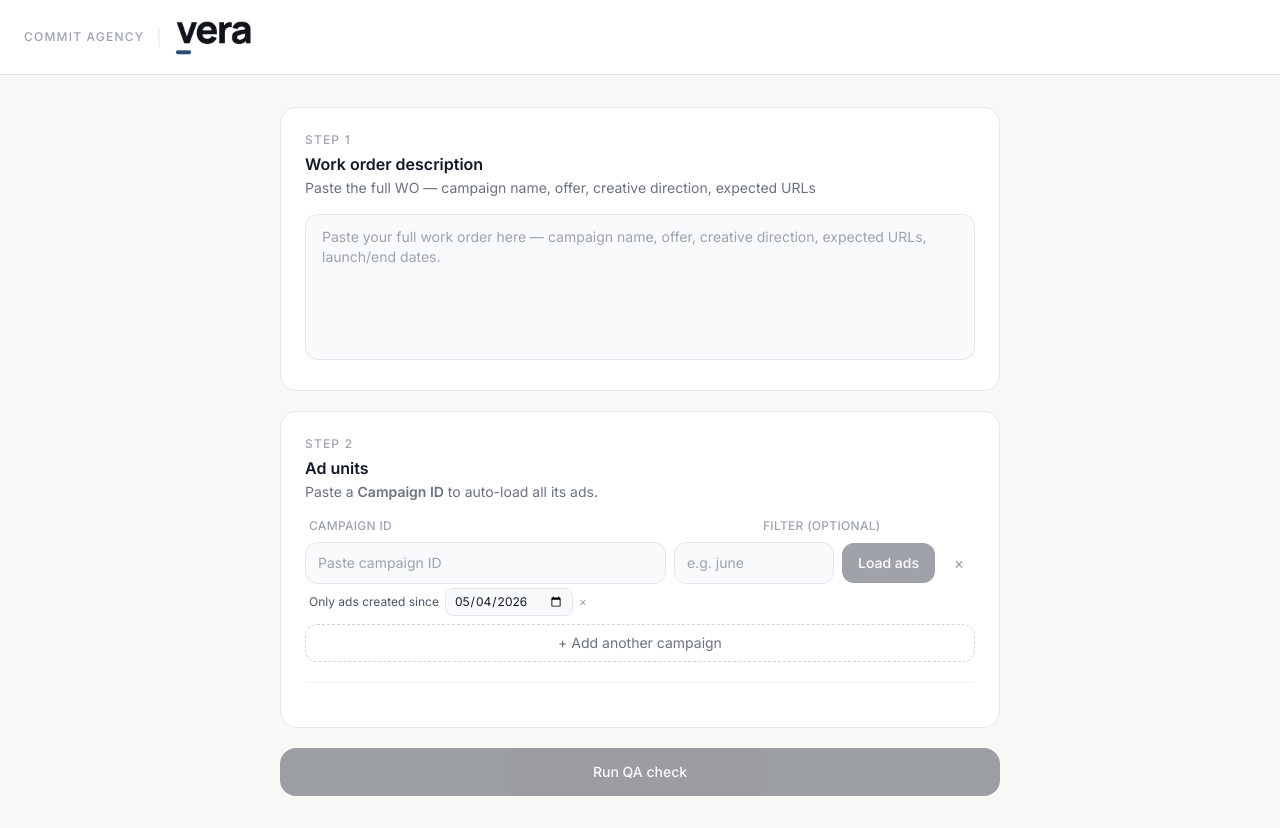
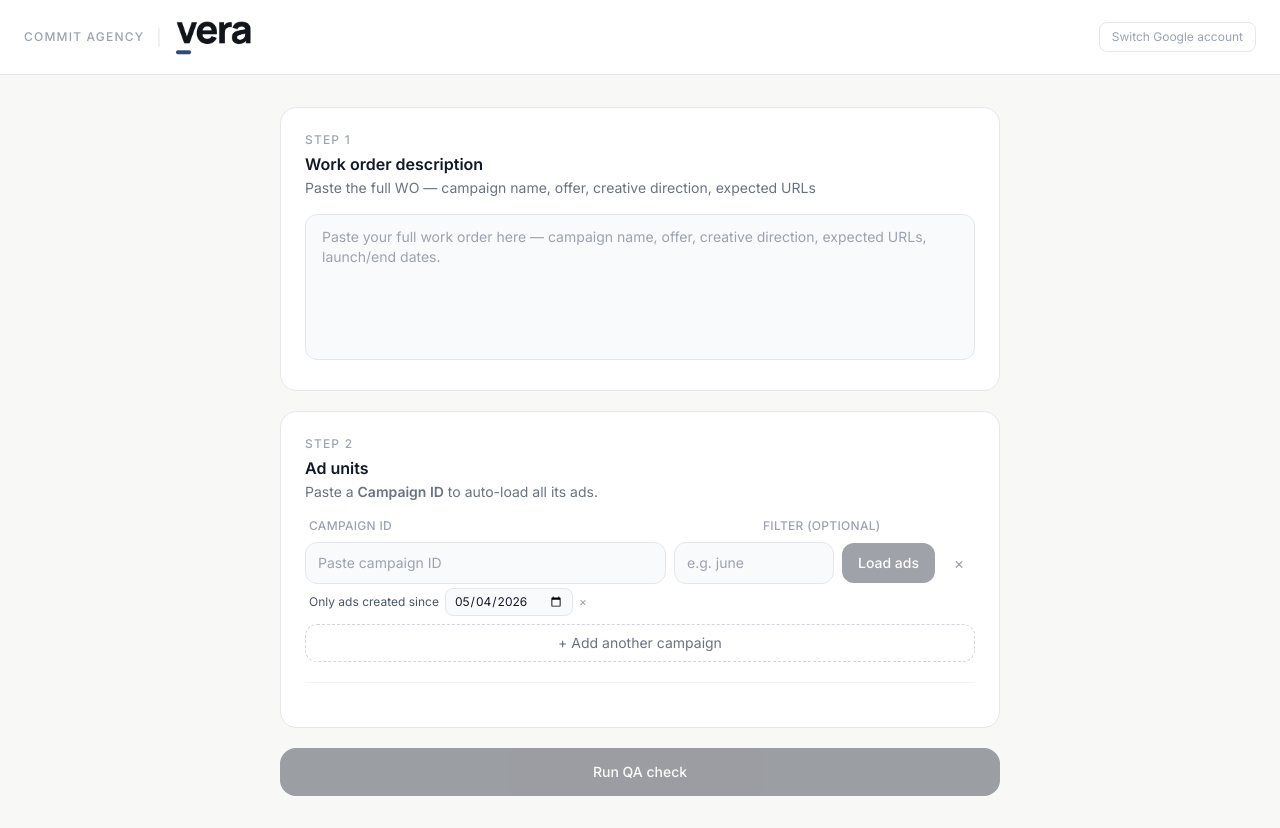
Before and after one commit to jruiz-oss/MetaPreviewQA, a Next.js app: page /qa in a window 1280 px wide. Built offline with nearby package versions, Linux system fonts and the light colour scheme.

Commit message:
Add Switch Google account button; fix campaign-ads empty response shape

```diff
--- a/app/api/campaign-ads/route.ts
+++ b/app/api/campaign-ads/route.ts
@@ -37,7 +37,7 @@ export async function POST(request: Request) {
       skippedOld > 0
         ? `No ads matched — ${skippedOld} of ${totalFetched} were created before the cutoff date. Move the date earlier or clear it to include them.`
         : "No ads found under this campaign ID.";
-    return NextResponse.json({ error: msg }, { status: 404 });
+    return NextResponse.json({ ads: [], error: msg, totalFetched, skippedOld });
   }
 
   return NextResponse.json({ ads, totalFetched, skippedOld });
--- a/app/qa/page.tsx
+++ b/app/qa/page.tsx
@@ -795,6 +795,7 @@ export default function QAPage() {
             onClick={reset}
           />
         </div>
+        <div className="flex items-center gap-4">
           {result && (
             <button
               onClick={reset}
@@ -803,6 +804,13 @@ export default function QAPage() {
               ← New check
             </button>
           )}
+          <a
+            href="/api/google/connect"
+            className="text-xs text-gray-400 hover:text-gray-700 transition-colors border border-gray-200 rounded-lg px-3 py-1.5"
+          >
+            Switch Google account
+          </a>
+        </div>
       </header>
 
       {/* Google OAuth banners */}
```
Lines whose indentation alone changed are shown as unchanged.
